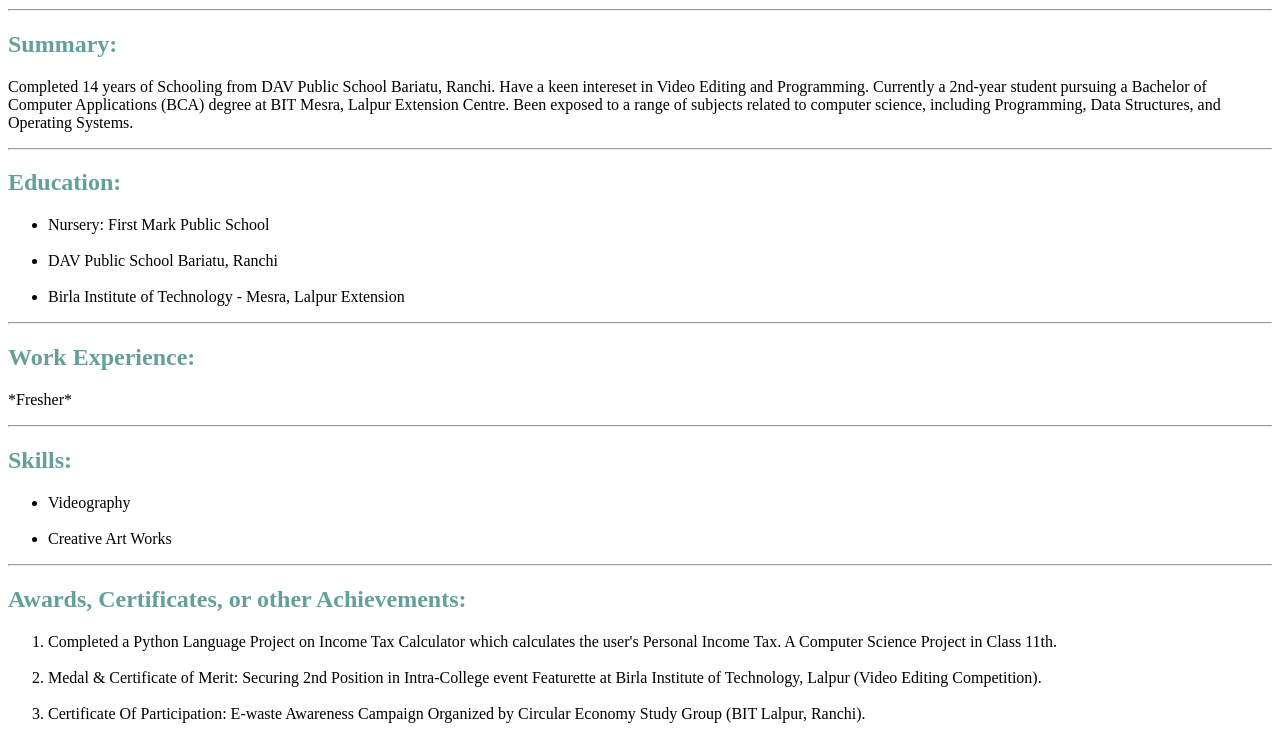
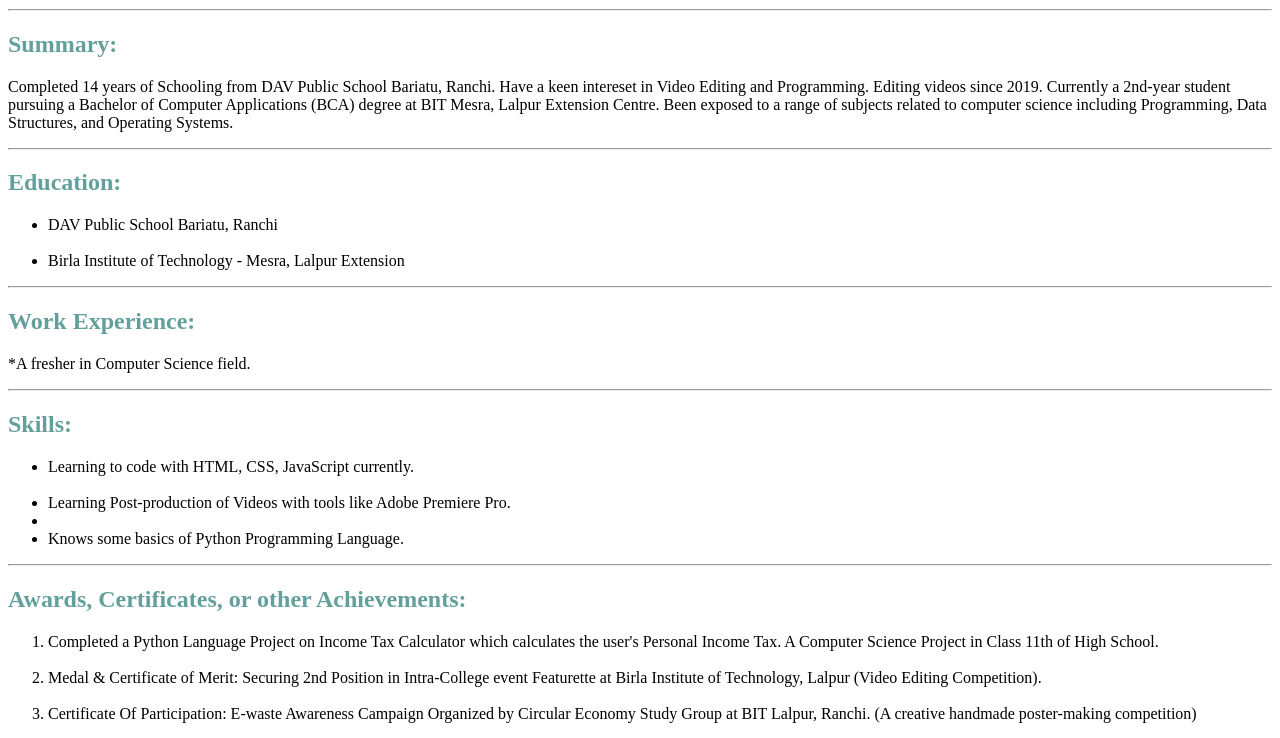
Before and after one commit to HeRoisDreamin/my-resume, a plain HTML site: page index.html in a window 1280 px wide. Shown: the part 452-1190 px from the top of the page. Drawn offline with Linux system fonts and the light colour scheme.

Commit message:
Update index.html

```diff
--- a/index.html
+++ b/index.html
@@ -17,31 +17,33 @@
     <h2 style="color: rgb(100, 160, 155)">Summary:</h2>
     <p>
       Completed 14 years of Schooling from DAV Public School Bariatu, Ranchi.
-      Have a keen intereset in Video Editing and Programming. Currently a
+      Have a keen intereset in Video Editing and Programming. Editing videos since 2019. Currently a
       2nd-year student pursuing a Bachelor of Computer Applications (BCA) degree
       at BIT Mesra, Lalpur Extension Centre. Been exposed to a range of subjects
-      related to computer science, including Programming, Data Structures, and
+      related to computer science including Programming, Data Structures, and
       Operating Systems.
     </p>
     <hr />
     <h2 style="color: rgb(100, 160, 155)">Education:</h2>
     <ul>
-      <li>Nursery: First Mark Public School</li>
-      <br />
+
       <li>DAV Public School Bariatu, Ranchi</li>
       <br />
       <li>Birla Institute of Technology - Mesra, Lalpur Extension</li>
     </ul>
     <hr />
     <h2 style="color: #64a09b">Work Experience:</h2>
-    <p>*Fresher*</p>
+    <p>*A fresher in Computer Science field. </p>
+
     <hr />
 
     <h2 style="color: rgb(100, 160, 155)">Skills:</h2>
     <ul>
-      <li>Videography</li>
+      <li>Learning to code with HTML, CSS, JavaScript currently. </li>
       <br />
-      <li>Creative Art Works</li>
+      <li>Learning Post-production of Videos with tools like Adobe Premiere Pro. <li>
+      <br />
+      <li>Knows some basics of Python Programming Language. </li>
     </ul>
     <hr />
     <h2 style="color: rgb(100, 160, 155)">
@@ -51,7 +53,7 @@
       <li>
         Completed a Python Language Project on Income Tax Calculator which
         calculates the user's Personal Income Tax. A Computer Science Project in
-        Class 11th.
+        Class 11th of High School.
       </li>
       <br />
       <li>
@@ -62,7 +64,7 @@
       <br />
       <li>
         Certificate Of Participation: E-waste Awareness Campaign Organized by
-        Circular Economy Study Group (BIT Lalpur, Ranchi).
+        Circular Economy Study Group at BIT Lalpur, Ranchi. (A creative handmade poster-making competition)
       </li>
       <br />
       <li>
```
